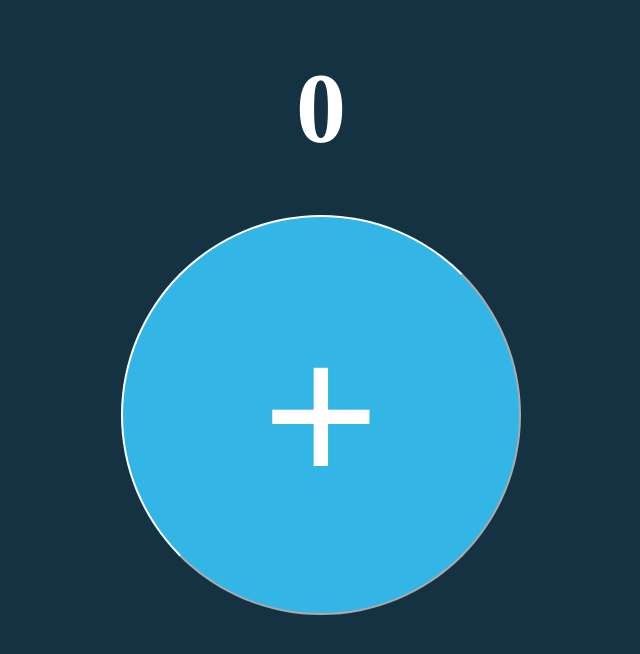
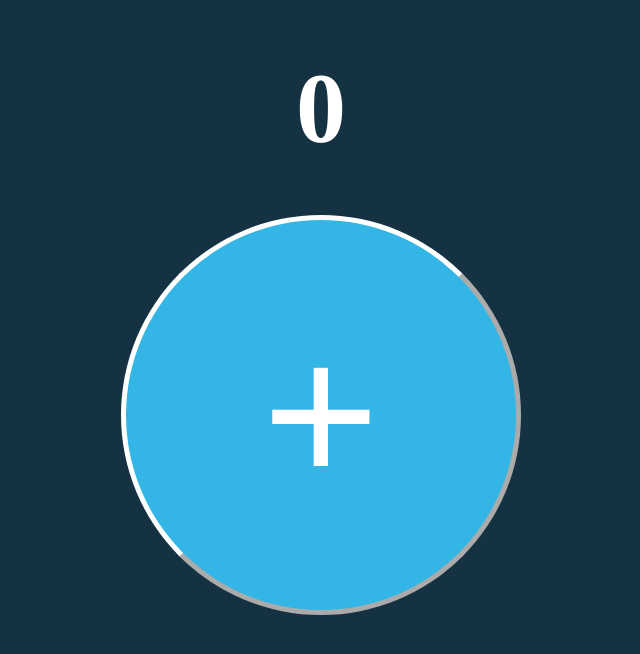
Before and after one commit to Ubaydullayev-Quvonchbek/new-Count-app, a React (Create React App) app: page / in a window 1280 px wide. Shown: the top 654 px of the page, without its empty margins (319-959 px from the left). Built offline with nearby package versions, Linux system fonts and the light colour scheme.

Commit message:
Team QUvonchbek

```diff
--- a/src/index.css
+++ b/src/index.css
@@ -13,7 +13,7 @@ body {
 
 .inc {
     background-color: #33b5e5;
-    border: 2px outset #fff;
+    border: 5px outset #fff;
     color: #fff;
     display: inline;
     width: 400px;
@@ -25,5 +25,5 @@ body {
 }
 
 .inc:active {
-    border: 2px inset #fff;
+    border: 5px inset #fff;
 }
```
